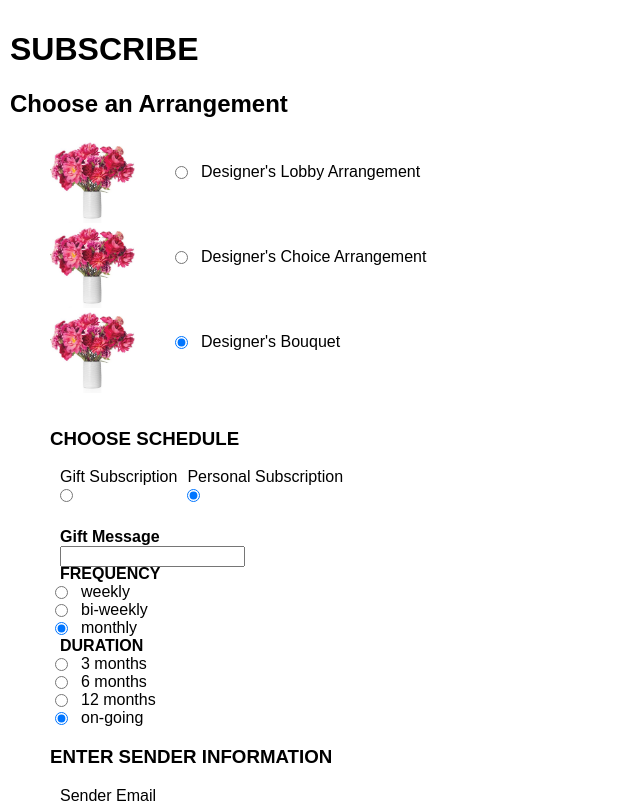
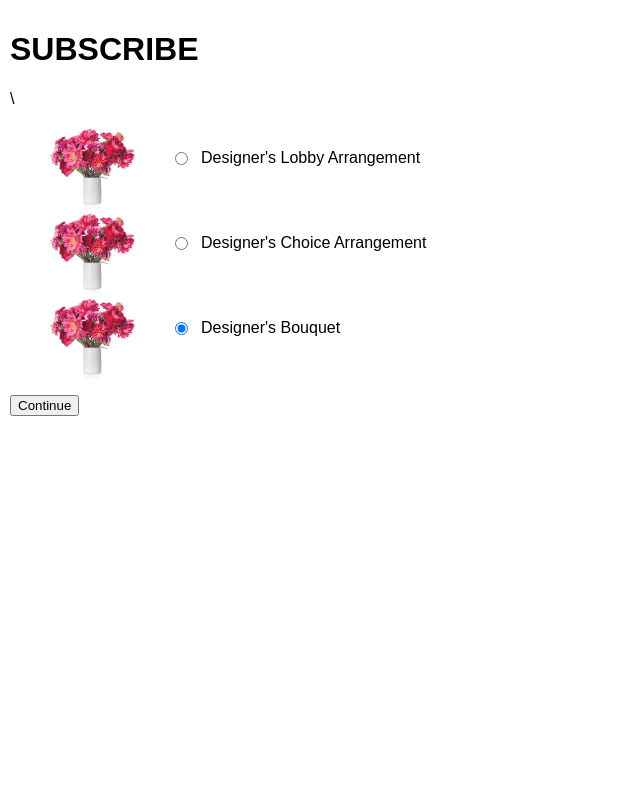
Before and after one commit to selvinor/selvin-subscription-client, a React (Create React App) app: page / in a window 1280 px wide. Shown: the top 803 px of the page, without its empty margins (0-640 px from the left). Built offline with nearby package versions, Linux system fonts and the light colour scheme.

Commit message:
split arrangements and schedule into separate displays

```diff
--- a/src/components/subscription-add-form.js
+++ b/src/components/subscription-add-form.js
@@ -1,10 +1,9 @@
 import React from 'react';
 import {Field, SubmissionError, reduxForm} from 'redux-form';
-
+import {connect} from 'react-redux';
 import Input from './input';
 //import {required, pristine, submitting} from '../validators';
 import './subscription-add-form.css';
-import subscriptionInput from './subscription-input';
 
 export class SubscriptionAddForm extends React.Component {
   onSubmit(values) {
@@ -53,8 +52,8 @@ export class SubscriptionAddForm extends React.Component {
     });
   }
   render() {
+    console.log(this.props.currentFormSection);
     let successMessage;
-    let subscriptionFields;
     let formButton;
 
     if (this.props.submitSucceeded) {
@@ -83,13 +82,6 @@ export class SubscriptionAddForm extends React.Component {
     // subscriptionChosen
     // recipientsChosen
 
-    let formFields = `
-
-    `
-
-    if (this.props.arrangementChosen) {
-      subscriptionFields = {subscriptionInput};
-    }
 
     if (this.props.recipientsChosen) {
       formButton = (<button type="submit" disabled={this.props.pristine || this.props.submitting}>Submit</button>);
@@ -98,17 +90,15 @@ export class SubscriptionAddForm extends React.Component {
     }
 
 
-
-
-
-
     return (
       <div>
         <h1>SUBSCRIBE</h1>
         <form onSubmit={this.props.handleSubmit(values => this.onSubmit(values))}>
           {successMessage}
-          {errorMessage}
-          <h2>Choose an Arrangement</h2>
+          {errorMessage} \
+
+          { this.props.currentFormSection === "arrangement" ?
+
           <ul>
             <li className="arrangement">
               <div className="thumb">
@@ -150,6 +140,8 @@ export class SubscriptionAddForm extends React.Component {
               </div>
             </li>
           </ul>
+ : "" }
+ { this.props.currentFormSection === "schedule" ?
           <ul>
             <li className="gift">
               <h3>CHOOSE SCHEDULE</h3>
@@ -265,12 +257,20 @@ export class SubscriptionAddForm extends React.Component {
               </div>
             </li>
           </ul>
+  : ""  }
           {formButton}
         </form>
       </div>
     )
   }
 }
+const mapStateToProps = state => ({
+  currentFormSection: state.subscription.currentFormSection
+
+  })
+
+SubscriptionAddForm = connect(mapStateToProps)(SubscriptionAddForm)
+
 export default reduxForm({
   form: 'subscriptionAddForm'
 })(SubscriptionAddForm);
--- a/src/components/subscription-input.js
+++ b/src/components/subscription-input.js
@@ -1,9 +1,11 @@
-import  React from 'react';
+import * as React from 'react';
+import { Field } from 'redux-form';
+import Input from './input';
+export const Arrangements = props => {
+  if (props && props.input && props.options) {
 
-export default class Input extends React.Component {
-  render() {
-      return `
-    <div>
+    return (
+      <div>
       <ul>
         <li>
           <div className="senderInfo">
@@ -121,6 +123,9 @@ export default class Input extends React.Component {
         </li>
       </ul>
     </div>
-   `
+    );
   }
+
 }
+
+export default Arrangements;
--- a/src/index.js
+++ b/src/index.js
@@ -2,12 +2,9 @@ import React from 'react';
 import ReactDOM from 'react-dom';
 import { Provider } from 'react-redux';
 import './index.css';
-//import App from './App';
 import registerServiceWorker from './registerServiceWorker';
 import store from './store';
 import SubscriptionAddForm from './components/subscription-add-form';
-import RecipientAddForm from './components/recipient-add-form';
-import SubscriptionList from './components/subscription-list';
 
 ReactDOM.render(
   <Provider store={store}>
--- a/src/reducers/index.js
+++ b/src/reducers/index.js
@@ -6,8 +6,8 @@ const initialState = {
   isLoading : false,
   arrangementChosen : false,
   subscriptionChosen: false,
-  recipientsChosen: false
-
+  recipientsChosen: false,
+  currentFormSection: "arrangement"
 }
 export const subscriptionReducer = (state=initialState, action) => {
   switch (action.type) {
--- a/src/store.js
+++ b/src/store.js
@@ -1,8 +1,10 @@
-import {createStore, combineReducers} from 'redux'
-import {reducer as formReducer} from 'redux-form'
+import { createStore, combineReducers } from 'redux'
+import { reducer as formReducer } from 'redux-form'
+import { subscriptionReducer } from './reducers'
 
 export default createStore(
     combineReducers({
-        form: formReducer
+        form: formReducer,
+        subscription: subscriptionReducer
     })
 );
```
